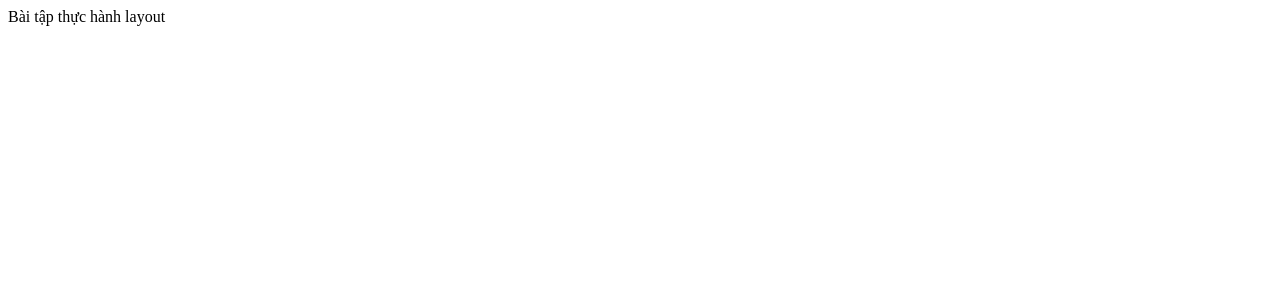
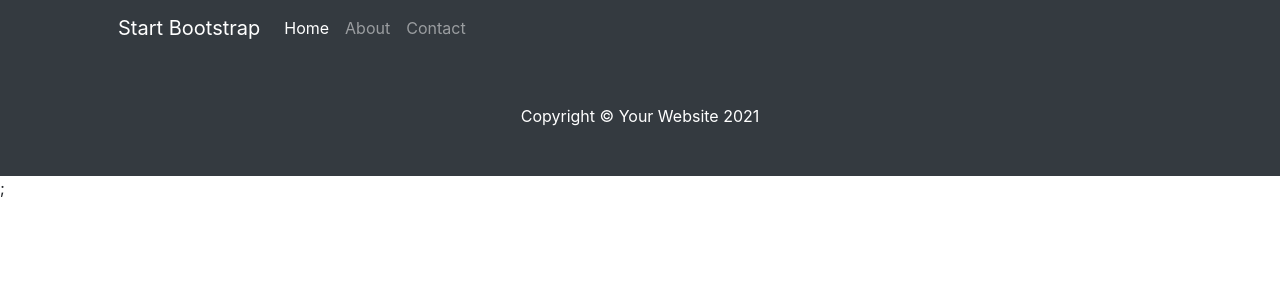
Before and after one commit to LeHoangTrong15102000/BaiTapThucHanhLayout_React_K1, a React (Create React App) app: page / in a window 1280 px wide. Shown: the top 300 px of the page. Built offline with nearby package versions, Linux system fonts and the light colour scheme.

Commit message:
Complete section layout

```diff
--- a/public/index.html
+++ b/public/index.html
@@ -25,6 +25,7 @@
       Learn how to configure a non-root public URL by running `npm run build`.
     -->
     <title>React App</title>
+    <link rel="stylesheet" href="https://stackpath.bootstrapcdn.com/bootstrap/4.3.1/css/bootstrap.min.css" integrity="sha384-ggOyR0iXCbMQv3Xipma34MD+dH/1fQ784/j6cY/iJTQUOhcWr7x9JvoRxT2MZw1T" crossorigin="anonymous">
   </head>
   <body>
     <noscript>You need to enable JavaScript to run this app.</noscript>
@@ -39,5 +40,9 @@
       To begin the development, run `npm start` or `yarn start`.
       To create a production bundle, use `npm run build` or `yarn build`.
     -->
+
+    <script src="https://code.jquery.com/jquery-3.3.1.slim.min.js" integrity="sha384-q8i/X+965DzO0rT7abK41JStQIAqVgRVzpbzo5smXKp4YfRvH+8abtTE1Pi6jizo" crossorigin="anonymous"></script>
+    <script src="https://cdnjs.cloudflare.com/ajax/libs/popper.js/1.14.7/umd/popper.min.js" integrity="sha384-UO2eT0CpHqdSJQ6hJty5KVphtPhzWj9WO1clHTMGa3JDZwrnQq4sF86dIHNDz0W1" crossorigin="anonymous"></script>
+    <script src="https://stackpath.bootstrapcdn.com/bootstrap/4.3.1/js/bootstrap.min.js" integrity="sha384-JjSmVgyd0p3pXB1rRibZUAYoIIy6OrQ6VrjIEaFf/nJGzIxFDsf4x0xIM+B07jRM" crossorigin="anonymous"></script>
   </body>
 </html>
--- a/src/components/BaiTapThucHanhLayout/BaiTapThucHanhLayout.js
+++ b/src/components/BaiTapThucHanhLayout/BaiTapThucHanhLayout.js
@@ -1,9 +1,14 @@
 import React, { Component } from 'react';
+import BodyBTTH from './BodyBTTH';
+import FooterBTTH from './FooterBTTH';
+import HeaderBTTH from './HeaderBTTH';
 
 export default class BaiTapThucHanhLayout extends Component {
   render() {
     return <div>
-        Bài tập thực hành layout
+        <HeaderBTTH />
+        <BodyBTTH />
+        <FooterBTTH />
     </div>;
   }
 }
--- /dev/null
+++ b/src/components/BaiTapThucHanhLayout/BannerBTTH.js
@@ -0,0 +1,7 @@
+import React, { Component } from 'react';
+
+export default class BannerBTTH extends Component {
+  render() {
+    return <div></div>;
+  }
+}
--- /dev/null
+++ b/src/components/BaiTapThucHanhLayout/BodyBTTH.js
@@ -0,0 +1,12 @@
+import React, { Component } from 'react';
+import BannerBTTH from './BannerBTTH';
+import ItemBTTH from './ItemBTTH';
+
+export default class BodyBTTH extends Component {
+  render() {
+    return <div>
+        <BannerBTTH />
+        <ItemBTTH />
+    </div>;
+  }
+}
--- /dev/null
+++ b/src/components/BaiTapThucHanhLayout/FooterBTTH.js
@@ -0,0 +1,18 @@
+import React, { Component } from "react";
+
+export default class FooterBTTH extends Component {
+  render() {
+    return (
+      <div>
+        <footer className="py-5 bg-dark">
+          <div className="container">
+            <p className="m-0 text-center text-white">
+              Copyright © Your Website 2021
+            </p>
+          </div>
+        </footer>
+        ;
+      </div>
+    );
+  }
+}
--- /dev/null
+++ b/src/components/BaiTapThucHanhLayout/HeaderBTTH.js
@@ -0,0 +1,45 @@
+import React, { Component } from "react";
+
+export default class HeaderBTTH extends Component {
+  render() {
+    return (
+      <nav className="navbar navbar-expand-lg navbar-dark bg-dark">
+        <div className="container px-lg-5">
+          <a className="navbar-brand" href="https://cyberlearn.vn">
+            Start Bootstrap
+          </a>
+          <button
+            className="navbar-toggler"
+            type="button"
+            data-bs-toggle="collapse"
+            data-bs-target="#navbarSupportedContent"
+            aria-controls="navbarSupportedContent"
+            aria-expanded="false"
+            aria-label="Toggle navigation"
+          >
+            <span className="navbar-toggler-icon" />
+          </button>
+          <div className="collapse navbar-collapse" id="navbarSupportedContent">
+            <ul className="navbar-nav ms-auto mb-2 mb-lg-0">
+              <li className="nav-item">
+                <a className="nav-link active" aria-current="page" href="https://cyberlearn.vn">
+                  Home
+                </a>
+              </li>
+              <li className="nav-item">
+                <a className="nav-link" href="https://cyberlearn.vn">
+                  About
+                </a>
+              </li>
+              <li className="nav-item">
+                <a className="nav-link" href="https://cyberlearn.vn">
+                  Contact
+                </a>
+              </li>
+            </ul>
+          </div>
+        </div>
+      </nav>
+    );
+  }
+}
--- /dev/null
+++ b/src/components/BaiTapThucHanhLayout/ItemBTTH.js
@@ -0,0 +1,7 @@
+import React, { Component } from 'react';
+
+export default class ItemBTTH extends Component {
+  render() {
+    return <div></div>;
+  }
+}
```
